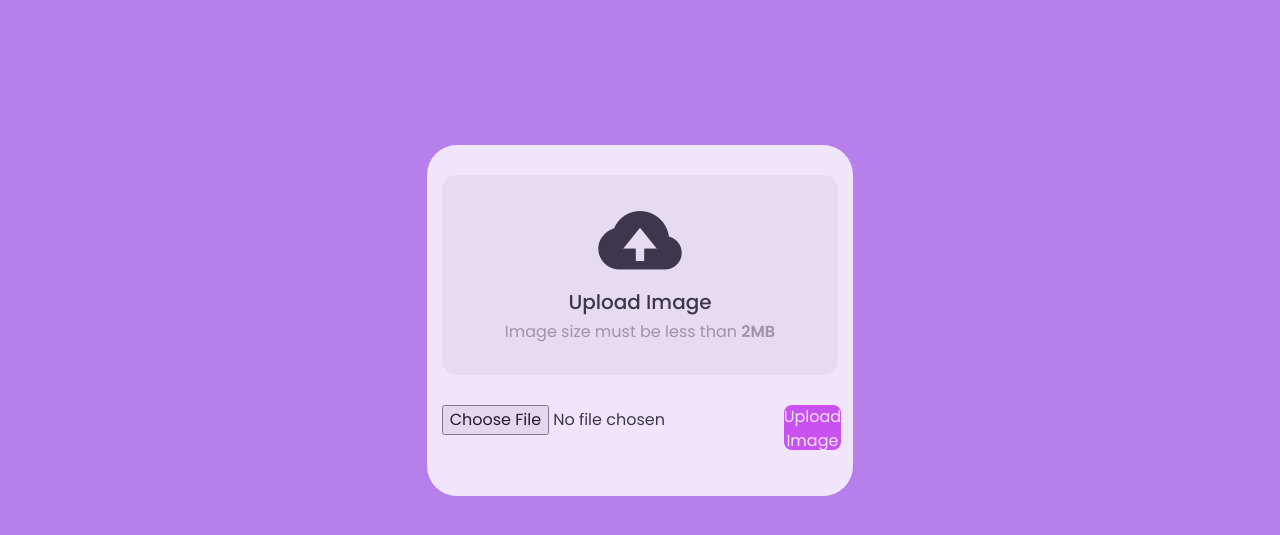
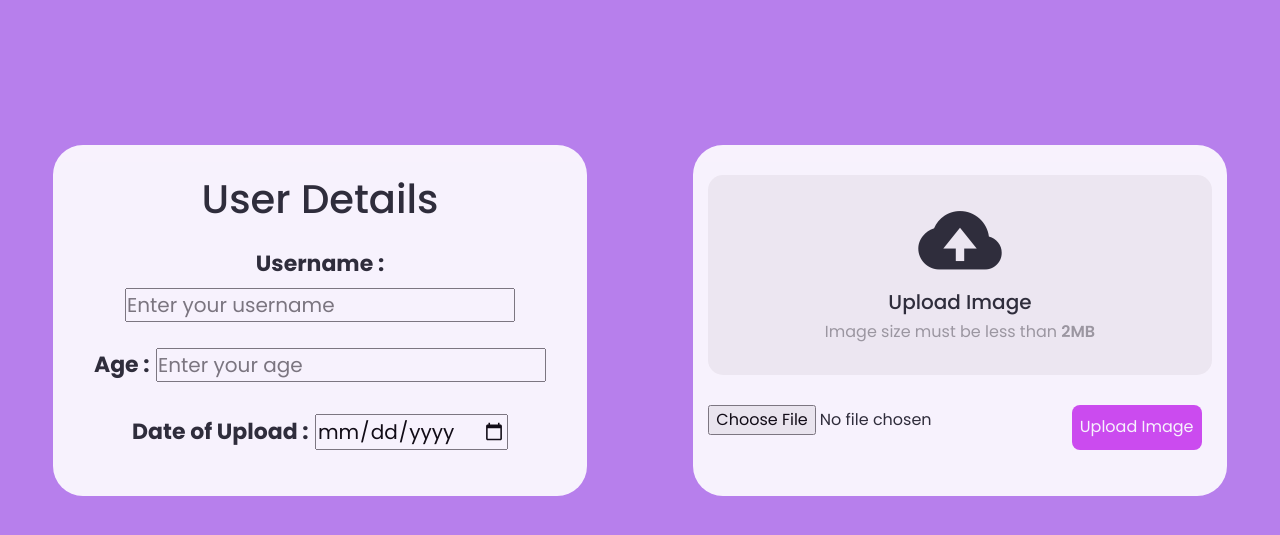
Before and after one commit to Pavankumar4679/breastcancer, a FastAPI app: page /index in a window 1280 px wide. Shown: the part 93-628 px from the top of the page. Run offline with FastAPI, Linux system fonts and the light colour scheme; some libraries are stand-ins or nearby versions; some web fonts are replaced.

Commit message:
res stored in db

```diff
--- a/app.py
+++ b/app.py
@@ -190,12 +190,23 @@ async def do_login(
 
 
 @app.post("/upload_image")
-async def upload_image(request: Request, image_file: UploadFile = File(...)):
+async def upload_image(request: Request, image_file: UploadFile = File(...),username: str = Form(...), age: int = Form(...), date: str = Form(...)):
     # Save the uploaded image to the specified folder
     image_path = os.path.join(UPLOAD_FOLDER, image_file.filename)
     with open(image_path, "wb") as f:
         content = await image_file.read()
         f.write(content)
+
+    image_contents = await image_file.read()
+
+    insert_sql = """
+    INSERT INTO cancer_result (username, age, date_of_upload, image)
+    VALUES (%s, %s, %s, %s);
+    """
+
+    with conn.cursor() as cursor:
+        cursor.execute(insert_sql, (username, age, date, psycopg2.Binary(image_contents)))
+    conn.commit()
 
     # Load the PyTorch model
     try:
--- a/templates/index.html
+++ b/templates/index.html
@@ -40,9 +40,29 @@
 
 <div class="input-block" style="background-color: rgb(183, 127, 236);">
 
-  <div class="container col-5 col-lg-4" style="opacity: 0.8;">
+
 
     <form action="/upload_image" method="post" enctype="multipart/form-data" id="uploadForm">
+      <div style="width: 100vw; display: flex;flex-direction: row;justify-content: center;">
+        <div class="container col-lg-5" style="text-align: center; opacity: 0.9;">
+            <h1 style="text-align: center;">User Details</h1>
+            <div style="margin-top: 3vh; ">
+              <label for="username" style="font-size: 22px;" ><b>Username : </b></label>
+              <input type="text" style="font-size: 20px;" id="username" name="username" placeholder="Enter your username" required>
+            </div>
+            <div style="margin-top: 3vh; font-size: 24px; ">
+              <label for="age" style="font-size: 22px;"><b>Age : </b></label>
+              <input type="number" id="age" style="font-size: 20px;" name="age" placeholder="Enter your age" required>
+            </div>
+            <div style="margin-top: 3vh; font-size: 24px;">
+
+              <label for="date" style="font-size: 22px;"><b>Date of Upload :</b></label>
+              <input type="date" id="date" name="date" style="font-size: 20px;" placeholder="Enter date as DD/MM/YYYY" required>
+            </div>
+        </div>
+
+
+        <div class="container col-lg-5 " style="width: 40vw; opacity: 0.9;">
                 <div class="img-area" data-img="" >
                     <i class='bx bxs-cloud-upload icon'></i>
                     <h3>Upload Image</h3>
@@ -51,6 +71,9 @@
                 <div style="display: flex; flex-direction: row; justify-content: space-between;">
                   <input class="select-image" type="file" name="image_file" accept="image/*" required id="imageFileInput">
                 <button class="custom-button mb-3" style="background-color: #ce46f0;" type="submit">Upload Image</button>
+                </div>
+        </div>
+
       </div>
   </form>
 
```
Also changed, not shown: static/normal (85).png (added), 1 other file. Lines whose indentation alone changed are shown as unchanged.
